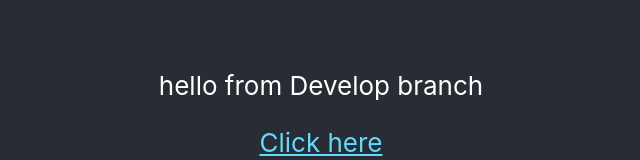
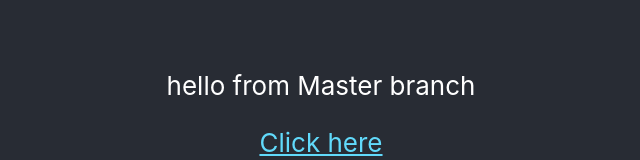
Before and after one commit to houssem-tebai/docker-react, a React (Create React App) app: page / in a window 1280 px wide. Shown: the part 459-619 px from the top of the page, without its empty margins (319-959 px from the left). Built offline with nearby package versions, Linux system fonts and the light colour scheme.

Commit message:
changed the main message

```diff
--- a/src/App.js
+++ b/src/App.js
@@ -8,7 +8,7 @@ function App() {
       <header className="App-header">
         <img src={logo} className="App-logo" alt="logo" />
         <p>
-          hello from Develop branch
+          hello from Master branch
         </p>
         <a
           className="App-link"
```
